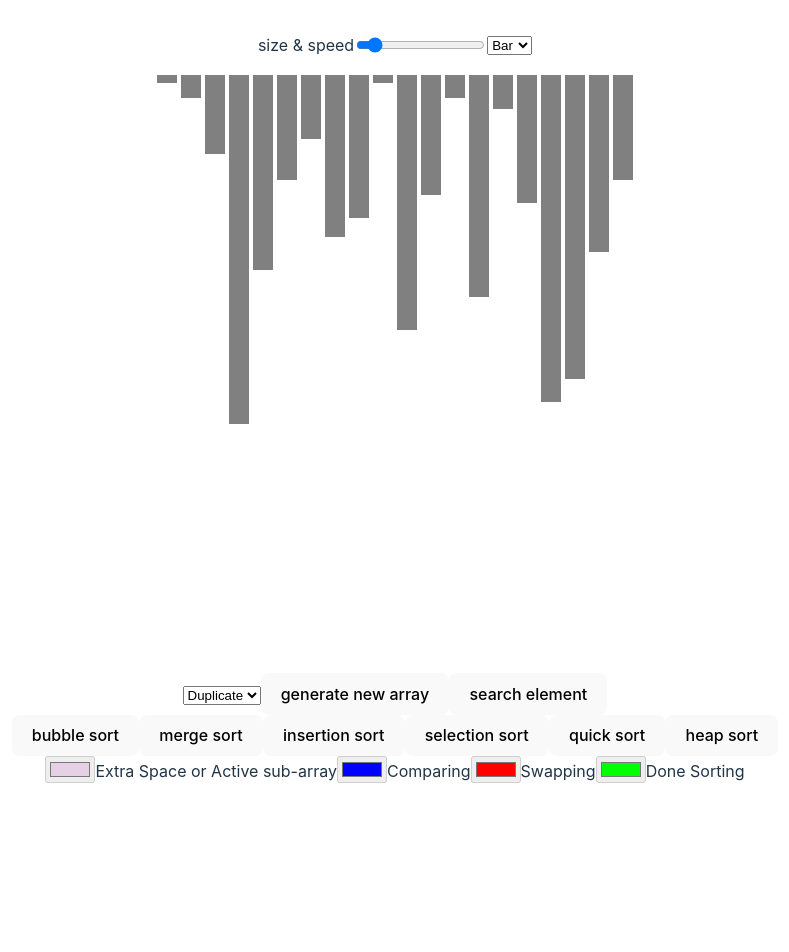
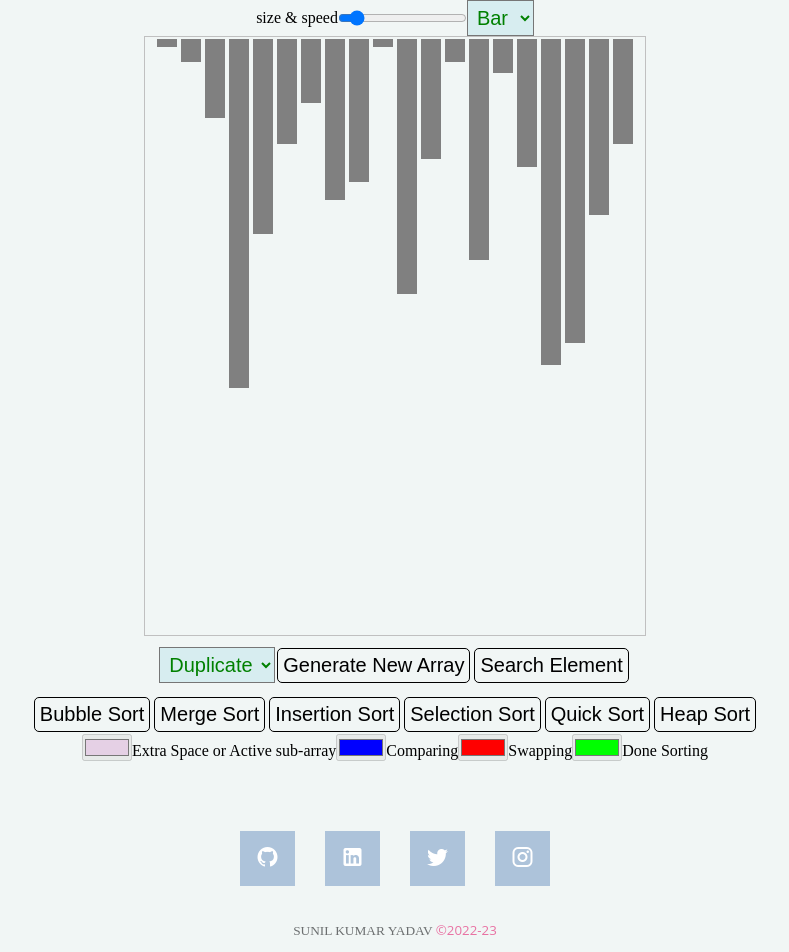
Before and after one commit to SunilKuYadav/ComprehendDSA, a React (Vite) app: page / in a window 1280 px wide. Shown: the top 952 px of the page, without its empty margins (245-1034 px from the left). Before the commit the page ends 800 px from the top, so only its background shows below. Built offline with nearby package versions, Linux system fonts and the light colour scheme.

Commit message:
Update: styles

```diff
--- a/index.html
+++ b/index.html
@@ -15,6 +15,7 @@
     by,
     Sunil Kumar Yadav">
     <meta name="author" content="Sunil Kumar Yadav">
+    <link rel="stylesheet" href="//cdn.materialdesignicons.com/5.3.45/css/materialdesignicons.min.css" media="all" />
     <title>comprehendDSA</title>
   </head>
   <body>
--- a/src/App.css
+++ b/src/App.css
@@ -1,7 +1,116 @@
 .App {
-  width: 100vw;
   display: flex;
   flex-direction: column;
   justify-content: center;
   align-items: center;
+  background-color: #F1F6F5;
+  overflow-x: hidden;
 }
+
+@keyframes toBottomFromTop {
+  49% {
+    transform: translateY(100%);
+  }
+
+  50% {
+    opacity: 0;
+    transform: translateY(-100%);
+  }
+
+  51% {
+    opacity: 1;
+  }
+}
+
+.flex {
+  align-items: center;
+  display: flex;
+  flex-direction: column;
+  justify-content: center;
+  overflow-x: hidden;
+}
+
+.flex.row {
+  flex-direction: row;
+}
+
+footer {
+  /* background: #1b242f; */
+  padding: 70px 0 50px 0;
+  position: relative;
+  display: flex;
+  justify-content: center;
+  align-items: center;
+  flex-direction: column;
+}
+
+footer .mdi-chevron-double-up {
+  background: #e31b6d;
+  cursor: pointer;
+  font-size: 30pt;
+  height: 50px;
+  left: 0;
+  line-height: 40pt;
+  margin: 0 auto;
+  position: absolute;
+  right: 0;
+  top: -25px;
+  transition: background 0.5s;
+  width: 47px;
+}
+
+footer .mdi-chevron-double-up:hover {
+  background: #fb1f79;
+}
+
+footer .icon-wrap .icon {
+  background: #adc3da;
+  cursor: pointer;
+  font-size: 18pt;
+  height: 55px;
+  margin: 0 15px;
+  overflow: hidden;
+  position: relative;
+  text-align: center;
+  transition: background 0.3s, color 0.3s, box-shadow 0.3s, transform 0.3s, border-radius 0.3s;
+  width: 55px;
+}
+
+footer .icon-wrap .mdi {
+  color: #fff;
+  text-align: center;
+}
+
+footer .icon-wrap .mdi.mdi-codepen {
+  font-size: 20pt;
+}
+
+footer .icon-wrap .icon:hover {
+  background: #04c2c9;
+  box-shadow: 0 0 0 3px rgba(4, 94, 201, 0.1);
+  border-radius: 50%;
+  transition: border-radius .3s;
+  transform: scale(0.9);
+}
+
+footer .icon-wrap .icon:hover .mdi {
+  color: #fff;
+}
+
+footer .icon-wrap .icon:hover .mdi {
+  -webkit-animation: toBottomFromTop 0.3s forwards;
+  -moz-animation: toBottomFromTop 0.3s forwards;
+  animation: toBottomFromTop 0.3s forwards;
+}
+
+footer .footnote {
+  color: #141618;
+  font-size: 10pt;
+  margin-top: 35px;
+  opacity: 0.6;
+}
+
+footer .footnote .highlight {
+  color: #e31b6d;
+  font-family: "Open Sans";
+}
--- a/src/App.tsx
+++ b/src/App.tsx
@@ -1,6 +1,7 @@
 import React, { useEffect, useState } from "react";
 
 import "./App.css";
+import "./Sorting.css";
 import { ArrayBarProps } from "./_types";
 import {
   active,
@@ -180,14 +181,7 @@ function App() {
         dataReturn={handleDataUpdate}
         operation={arrOperation}
       />
-      <div
-        style={{
-          display: "flex",
-          justifyContent: "center",
-          alignItems: "center",
-          width: "100%",
-        }}
-      >
+      <div className="header-wrapper">
         <p>size & speed</p>
         <input
           disabled={btnState}
@@ -198,20 +192,12 @@ function App() {
           value={count}
           onChange={handleSizeChange}
         />
-        <select onChange={handleGraphChange}>
+        <select className="select" onChange={handleGraphChange}>
           <option value="bar">Bar</option>
           <option value="box">Box</option>
         </select>
       </div>
-      <div
-        style={{
-          display: "flex",
-          height: 600,
-          flexWrap: "wrap",
-          position: "relative",
-          margin: "0 10px",
-        }}
-      >
+      <div className="bar-line-wrapper">
         {bar
           ? dataSet.length &&
             dataSet.map((item, index) => (
@@ -234,21 +220,29 @@ function App() {
               />
             ))}
       </div>
-      <div>
-        <select disabled={btnState} onChange={handleNumberChange}>
+      <div className="btn-wrapper">
+        <select
+          className="select"
+          disabled={btnState}
+          onChange={handleNumberChange}
+        >
           <option value="dup">Duplicate</option>
           <option value="uni">Unique</option>
         </select>
-        <button disabled={btnState} onClick={updateData}>
+        <button className="btn" disabled={btnState} onClick={updateData}>
           generate new array
         </button>
-        {/* <button disabled={btnState} onClick={() => toggleModal("add")}>
+        {/* <button className="btn" disabled={btnState} onClick={() => toggleModal("add")}>
           add new element
         </button>
-        <button disabled={btnState} onClick={() => toggleModal("delete")}>
+        <button className="btn" disabled={btnState} onClick={() => toggleModal("delete")}>
           delete element
         </button> */}
-        <button disabled={btnState} onClick={() => toggleModal("search")}>
+        <button
+          className="btn"
+          disabled={btnState}
+          onClick={() => toggleModal("search")}
+        >
           search element
         </button>
       </div>
@@ -261,22 +255,46 @@ function App() {
         }}
       >
         <div>
-          <button disabled={btnState} onClick={() => sorting("bubble")}>
+          <button
+            className="btn"
+            disabled={btnState}
+            onClick={() => sorting("bubble")}
+          >
             bubble sort
           </button>
-          <button disabled={btnState} onClick={() => sorting("merge")}>
+          <button
+            className="btn"
+            disabled={btnState}
+            onClick={() => sorting("merge")}
+          >
             merge sort
           </button>
-          <button disabled={btnState} onClick={() => sorting("insertion")}>
+          <button
+            className="btn"
+            disabled={btnState}
+            onClick={() => sorting("insertion")}
+          >
             insertion sort
           </button>
-          <button disabled={btnState} onClick={() => sorting("selection")}>
+          <button
+            className="btn"
+            disabled={btnState}
+            onClick={() => sorting("selection")}
+          >
             selection sort
           </button>
-          <button disabled={btnState} onClick={() => sorting("quick")}>
+          <button
+            className="btn"
+            disabled={btnState}
+            onClick={() => sorting("quick")}
+          >
             quick sort
           </button>
-          <button disabled={btnState} onClick={() => sorting("heap")}>
+          <button
+            className="btn"
+            disabled={btnState}
+            onClick={() => sorting("heap")}
+          >
             heap sort
           </button>
         </div>
@@ -294,6 +312,35 @@ function App() {
           <span>Done Sorting</span>
         </div>
       </div>
+      <footer>
+        <div className="icon-wrap flex row">
+          <a href="https://github.com/SunilKuYadav" target="_blank">
+            <div className="flex icon" id="icon-5">
+              <i className="mdi mdi-github"></i>
+            </div>
+          </a>
+          <a href="https://www.linkedin.com/in/123sunil/" target="_blank">
+            <div className="flex icon" id="icon-2">
+              <i className="mdi mdi-linkedin"></i>
+            </div>
+          </a>
+          <a href="https://twitter.com/123sunilkr" target="_blank">
+            <div className="flex icon" id="icon-2">
+              <i className="mdi mdi-twitter"></i>
+            </div>
+          </a>
+          <a href="https://www.instagram.com/_om_rudra_/" target="_blank">
+            <div className="flex icon" id="icon-4">
+              <i className="mdi mdi-instagram"></i>
+            </div>
+          </a>
+        </div>
+        <div className="info-box">
+          <div className="footnote">
+            SUNIL KUMAR YADAV <span className="highlight">&copy;2022-23</span>
+          </div>
+        </div>
+      </footer>
     </div>
   );
 }
--- /dev/null
+++ b/src/Sorting.css
@@ -0,0 +1,49 @@
+.header-wrapper {
+    display: flex;
+    justify-content: center;
+    align-items: center;
+    /* width: 100%; */
+    /* padding: 5px 0; */
+    /* margin: 5px 0; */
+}
+
+.bar-line-wrapper {
+    display: flex;
+    min-height: 600px;
+    height: 600px;
+    flex-wrap: wrap;
+    position: relative;
+    margin: 0 10px;
+    padding: 0 10px;
+    border: 1px solid rgb(192, 192, 192);
+}
+
+.btn-wrapper {
+    margin: 10px;
+}
+
+.btn {
+    padding: 5px;
+    margin: 2px;
+    border-radius: 5px;
+    font-size: 20px;
+    text-transform: capitalize;
+    background-color: transparent;
+    border: 1px solid black;
+    cursor: pointer;
+    transition: color 0.3s, background-color 0.3s, border-radius 0.3s;
+}
+
+.btn:hover {
+    color: red;
+    background-color: aqua;
+    border-radius: 0;
+    transition: color 0.3s, background-color 0.3s, border-radius 0.3s;
+}
+
+.select {
+    background-color: #d7edf0;
+    padding: 5px;
+    font-size: 20px;
+    color: green;
+}
--- a/src/index.css
+++ b/src/index.css
@@ -1,70 +1,5 @@
-:root {
-  font-family: Inter, Avenir, Helvetica, Arial, sans-serif;
-  font-size: 16px;
-  line-height: 24px;
-  font-weight: 400;
-
-  color-scheme: light dark;
-  color: rgba(255, 255, 255, 0.87);
-  background-color: #242424;
-
-  font-synthesis: none;
-  text-rendering: optimizeLegibility;
-  -webkit-font-smoothing: antialiased;
-  -moz-osx-font-smoothing: grayscale;
-  -webkit-text-size-adjust: 100%;
+*, ::after,::before {
+margin: 0;
+padding: 0;
+box-sizing: border-box;
 }
-
-a {
-  font-weight: 500;
-  color: #646cff;
-  text-decoration: inherit;
-}
-a:hover {
-  color: #535bf2;
-}
-
-body {
-  margin: 0;
-  display: flex;
-  place-items: center;
-  min-width: 320px;
-  min-height: 100vh;
-}
-
-h1 {
-  font-size: 3.2em;
-  line-height: 1.1;
-}
-
-button {
-  border-radius: 8px;
-  border: 1px solid transparent;
-  padding: 0.6em 1.2em;
-  font-size: 1em;
-  font-weight: 500;
-  font-family: inherit;
-  background-color: #1a1a1a;
-  cursor: pointer;
-  transition: border-color 0.25s;
-}
-button:hover {
-  border-color: #646cff;
-}
-button:focus,
-button:focus-visible {
-  outline: 4px auto -webkit-focus-ring-color;
-}
-
-@media (prefers-color-scheme: light) {
-  :root {
-    color: #213547;
-    background-color: #ffffff;
-  }
-  a:hover {
-    color: #747bff;
-  }
-  button {
-    background-color: #f9f9f9;
-  }
-}
```
Also changed, not shown: src/main.tsx (+6 -6 lines).
